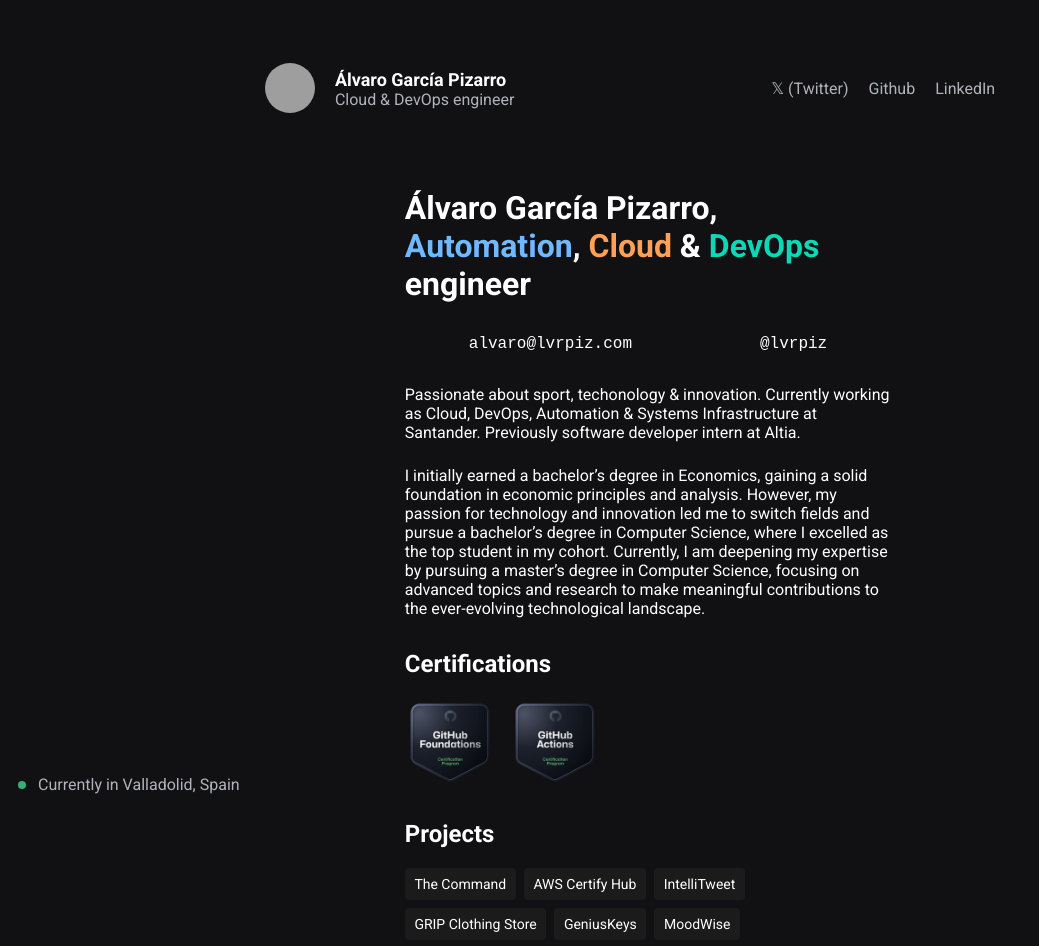
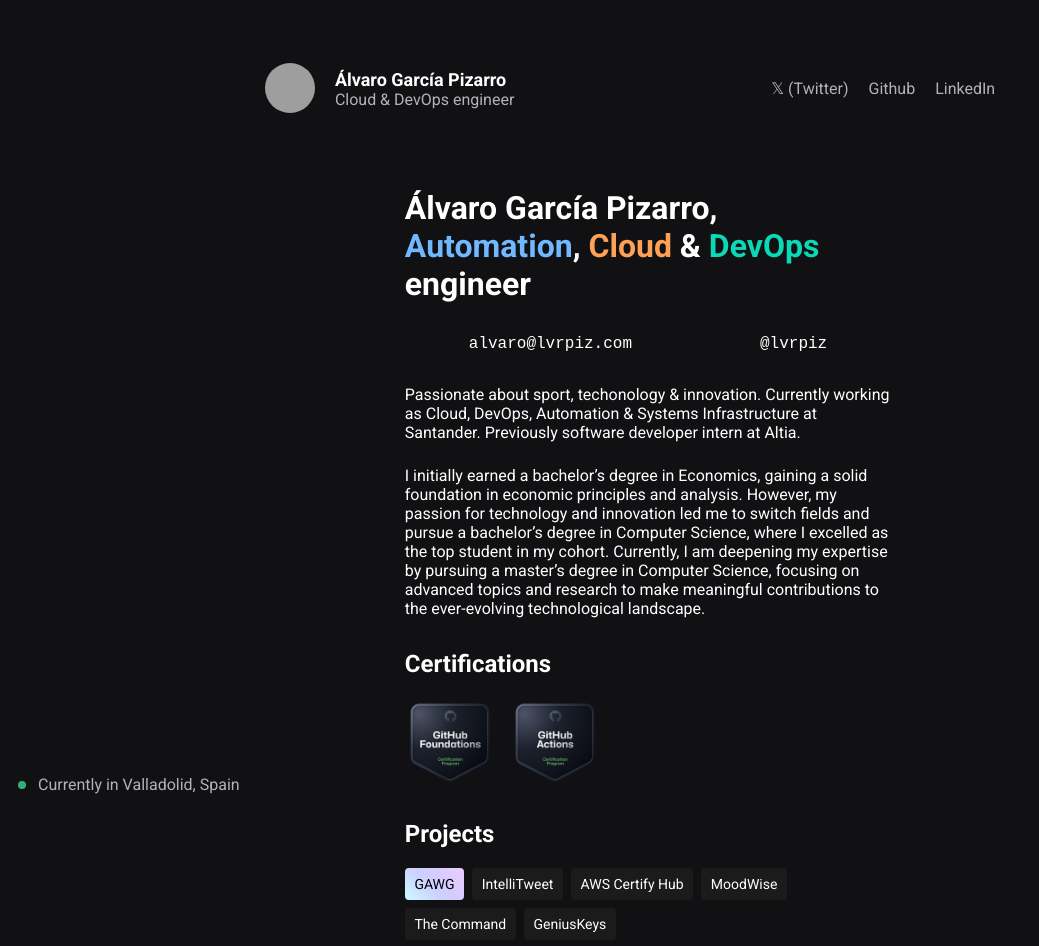
Before and after one commit to alvarogarciapiz/lvrpiz, a React (Vite) app: page / in a window 1280 px wide. Shown: the whole page, without its empty margins (0-1039 px from the left). Built offline with nearby package versions, Linux system fonts and the light colour scheme; grey boxes are pictures that could not be loaded.

Commit message:
Update projects in Content.jsx and add latest project styling

```diff
--- a/src/Content.jsx
+++ b/src/Content.jsx
@@ -35,12 +35,12 @@ const Content = () => {
             <div className='projectsSpace'>
                 <h2>Projects</h2>
                 <div className='projects'>
-                    <a className='project' href='https://www.commandshow.lvrpiz.com'>The Command</a>
+                    <a className='project latest' href='https://gawg.lvrpiz.com'>GAWG</a>
+                    <a className='project' href='https://github.com/alvarogarciapiz/IntelliTweet'>IntelliTweet</a>
                     <a className='project' href='https://alvarogarciapiz.github.io/AWS-Certify-Hub/'>AWS Certify Hub</a>
-                    <a className='project' href='https://github.com/alvarogarciapiz/IntelliTweet'>IntelliTweet</a>
-                    <a className='project' href='https://github.com/alvarogarciapiz/GRIPweb'>GRIP Clothing Store</a>
+                    <a className='project' href='https://github.com/alvarogarciapiz/MoodWise'>MoodWise</a>
+                    <a className='project' href='https://commandshow.lvrpiz.com'>The Command</a>
                     <a className='project' href='https://alvarogarciapiz.github.io/GeniusKeys/'>GeniusKeys</a>
-                    <a className='project' href='https://github.com/alvarogarciapiz/MoodWise'>MoodWise</a>
                 </div>
             </div>
 
--- a/src/assets/styles/Content.css
+++ b/src/assets/styles/Content.css
@@ -67,6 +67,33 @@
     margin-bottom: 6px;
 }
 
+.latest {
+    position: relative;
+    z-index: 1;
+    overflow: hidden;
+    color: black;
+}
+
+.latest::before {
+    content: '';
+    position: absolute;
+    top: -50%;
+    left: -50%;
+    width: 200%;
+    height: 200%;
+    background: linear-gradient(45deg, #ffcccc, #ffebcc, #ffffcc, #ccffcc, #ccffff, #ccccff, #ebccff, #ffccf2, #ffcccc);
+    background-size: 200% 200%;
+    z-index: -1;
+    animation: glowing 10s linear infinite;
+    filter: blur(5px);
+}
+
+@keyframes glowing {
+    0% { background-position: 0% 50%; }
+    50% { background-position: 100% 50%; }
+    100% { background-position: 0% 50%; }
+}
+
 .badge {
     width: 90px;
     display: block;
```
